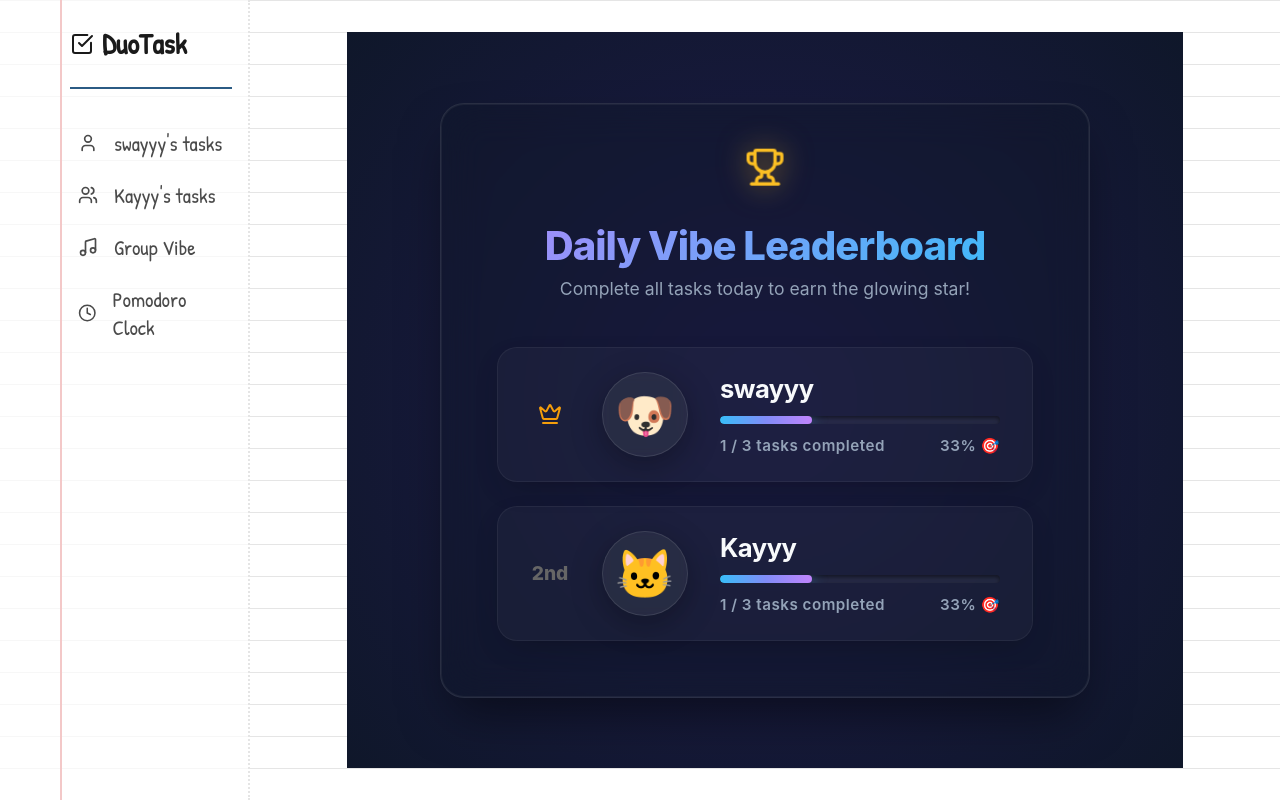
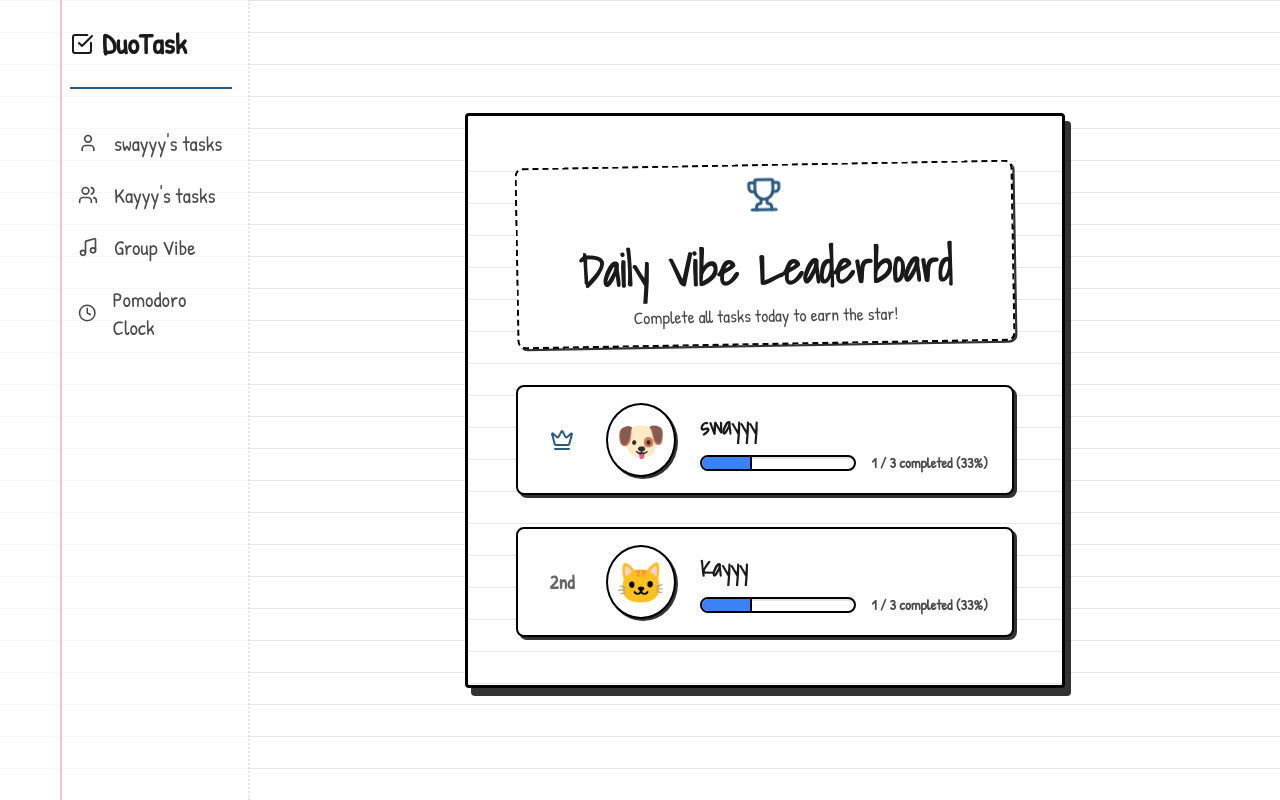
Before and after one commit to ramya-swetha-sri/Dudo-list, a React (Vite) app: page /leaderboard in a window 1280 px wide. Built offline with nearby package versions, Linux system fonts and the light colour scheme.

Commit message:
Revert Leaderboard to notebook theme and remove pixel animals

```diff
--- a/src/pages/Leaderboard.css
+++ b/src/pages/Leaderboard.css
@@ -1,3 +1,5 @@
+@import url('https://fonts.googleapis.com/css2?family=Shadows+Into+Light&display=swap');
+
 .leaderboard-wrapper {
   position: relative;
   display: flex;
@@ -7,87 +9,83 @@
   padding: 4rem 2rem;
   overflow: hidden;
   height: 100%;
-  background: radial-gradient(circle at center, #1e1b4b 0%, #0f172a 100%);
-  color: white;
-  font-family: 'Inter', sans-serif;
 }
 
-.leaderboard-panel.glass-panel {
-  background: rgba(15, 23, 42, 0.4);
-  backdrop-filter: blur(20px);
-  -webkit-backdrop-filter: blur(20px);
-  border: 1px solid rgba(255, 255, 255, 0.1);
-  border-radius: 24px;
-  box-shadow: 0 25px 50px -12px rgba(0, 0, 0, 0.5), inset 0 0 0 1px rgba(255, 255, 255, 0.05);
-  padding: 3.5rem;
+.leaderboard-paper {
+  background: white;
+  border-radius: 4px;
+  box-shadow: 6px 8px 0px rgba(0, 0, 0, 0.8);
+  border: 3px solid #000;
+  padding: 3rem;
   width: 100%;
-  max-width: 650px;
+  max-width: 600px;
   position: relative;
   z-index: 10;
+  /* Notebook lines effect */
+  background-image: repeating-linear-gradient(white, white 31px, #e5e7eb 31px, #e5e7eb 32px);
+  background-position: 0 1.5rem;
+  min-height: 400px;
 }
 
 .lb-header {
   text-align: center;
-  margin-bottom: 3rem;
+  margin-bottom: 2.5rem;
   position: relative;
+  background: white; /* cover lines for header */
+  padding: 1rem;
+  border: 2px dashed #000;
+  border-radius: 8px;
+  transform: rotate(-1deg);
+  box-shadow: 2px 2px 0px rgba(0, 0, 0, 0.8);
 }
 
-.lb-glow-text {
-  font-size: 2.5rem;
-  margin-bottom: 0.5rem;
-  background: linear-gradient(135deg, #a78bfa 0%, #38bdf8 100%);
-  -webkit-background-clip: text;
-  background-clip: text;
-  -webkit-text-fill-color: transparent;
-  font-weight: 800;
-  letter-spacing: -1px;
-  margin-top: 1rem;
+.handwriting-title {
+  font-family: 'Shadows Into Light', cursive;
+  font-size: 2.8rem;
+  color: var(--text-primary);
+  margin-top: 0.5rem;
+  margin-bottom: 0px;
 }
 
 .lb-header p {
-  color: #94a3b8;
+  color: var(--text-secondary);
   font-size: 1.1rem;
-  font-weight: 400;
+  font-family: inherit;
+  font-weight: 500;
 }
 
 .bounce-icon {
-  animation: float 4s infinite ease-in-out;
-  filter: drop-shadow(0 0 15px rgba(251, 191, 36, 0.6));
+  animation: bounce 2s infinite ease-in-out;
 }
 
-@keyframes float {
-  0%, 100% { transform: translateY(0) scale(1.05); }
-  50% { transform: translateY(-15px) scale(1); }
+@keyframes bounce {
+  0%, 100% { transform: translateY(0); }
+  50% { transform: translateY(-10px); }
 }
 
 .lb-candidates {
   display: flex;
   flex-direction: column;
-  gap: 1.5rem;
+  gap: 2rem;
+  margin-top: 1rem;
 }
 
 .lb-card {
   display: flex;
   align-items: center;
-  background: rgba(255, 255, 255, 0.03);
-  padding: 1.5rem 2rem;
-  border-radius: 20px;
-  border: 1px solid rgba(255, 255, 255, 0.05);
-  transition: all 0.4s cubic-bezier(0.4, 0, 0.2, 1);
-  box-shadow: 0 10px 30px -10px rgba(0, 0, 0, 0.3);
-}
-
-.lb-card:hover {
-  transform: translateY(-3px) scale(1.02);
-  background: rgba(255, 255, 255, 0.06);
-  border: 1px solid rgba(255, 255, 255, 0.1);
-  box-shadow: 0 20px 40px -15px rgba(0, 0, 0, 0.5);
+  background: #fff;
+  padding: 1rem 1.5rem;
+  border-radius: 8px;
+  border: 2px solid #000;
+  box-shadow: 3px 3px 0px rgba(0,0,0,0.8);
+  transition: all 0.3s ease;
 }
 
 .lb-card.winner-card {
-  background: linear-gradient(145deg, rgba(245, 158, 11, 0.1) 0%, rgba(245, 158, 11, 0.02) 100%);
-  border: 1px solid rgba(251, 191, 36, 0.4);
-  box-shadow: 0 0 30px rgba(245, 158, 11, 0.15), inset 0 0 20px rgba(245, 158, 11, 0.05);
+  background: #fffbeb;
+  border: 2px solid var(--accent-secondary);
+  box-shadow: 4px 4px 0px var(--accent-secondary);
+  transform: rotate(1deg);
 }
 
 .lb-rank {
@@ -95,19 +93,22 @@
   display: flex;
   justify-content: center;
   align-items: center;
-  font-family: 'Inter', sans-serif;
-  font-weight: 800;
+}
+
+.rank-text {
+  font-size: 1.2rem;
+  color: #666;
+  font-weight: bold;
 }
 
 .lb-avatar {
-  font-size: 3rem;
-  margin: 0 2rem;
-  background: rgba(255, 255, 255, 0.05);
-  padding: 0.75rem;
+  font-size: 2.5rem;
+  margin: 0 1.5rem;
+  background: white;
+  padding: 0.5rem;
   border-radius: 50%;
-  box-shadow: 0 8px 32px rgba(0,0,0,0.3);
-  border: 1px solid rgba(255, 255, 255, 0.1);
-  backdrop-filter: blur(5px);
+  box-shadow: 2px 2px 0px rgba(0,0,0,0.8);
+  border: 2px solid #000;
 }
 
 .lb-details {
@@ -115,55 +116,53 @@
 }
 
 .lb-name {
-  font-size: 1.6rem;
-  margin-bottom: 0.75rem;
-  color: #f8fafc;
+  font-size: 1.5rem;
+  margin-bottom: 0.5rem;
+  color: var(--text-primary);
   display: flex;
   align-items: center;
-  gap: 0.75rem;
+  gap: 0.5rem;
   font-weight: 700;
-  letter-spacing: -0.5px;
+  font-family: 'Shadows Into Light', cursive;
 }
 
 .spin-star {
-  animation: glow-spin 4s linear infinite;
-  filter: drop-shadow(0 0 10px rgba(245, 158, 11, 0.8));
+  animation: spin 3s linear infinite;
 }
 
-@keyframes glow-spin {
-  0% { transform: rotate(0deg) scale(1); filter: drop-shadow(0 0 10px rgba(245, 158, 11, 0.6)); }
-  50% { transform: rotate(180deg) scale(1.15); filter: drop-shadow(0 0 20px rgba(245, 158, 11, 1)); }
-  100% { transform: rotate(360deg) scale(1); filter: drop-shadow(0 0 10px rgba(245, 158, 11, 0.6)); }
+@keyframes spin {
+  100% { transform: rotate(360deg); }
+}
+
+.lb-progress-container {
+  display: flex;
+  align-items: center;
+  gap: 1rem;
 }
 
 .lb-progress-bar {
-  height: 8px;
-  background: rgba(255, 255, 255, 0.05);
-  border-radius: 10px;
+  flex: 1;
+  height: 16px;
+  background: white;
+  border: 2px solid #000;
+  border-radius: 8px;
   overflow: hidden;
-  margin-bottom: 0.75rem;
-  box-shadow: inset 0 2px 4px rgba(0, 0, 0, 0.5);
-  position: relative;
+  box-shadow: inset 2px 2px 0px rgba(0,0,0,0.1);
 }
 
 .lb-progress-fill {
   height: 100%;
-  background: linear-gradient(90deg, #38bdf8, #818cf8, #c084fc);
-  border-radius: 10px;
-  transition: width 1.2s cubic-bezier(0.34, 1.56, 0.64, 1);
-  box-shadow: 0 0 15px rgba(56, 189, 248, 0.5);
+  background: #3b82f6; /* default blue marker color */
+  border-right: 2px solid #000;
+  transition: width 1s cubic-bezier(0.4, 0, 0.2, 1);
 }
 
 .winner-card .lb-progress-fill {
-  background: linear-gradient(90deg, #fcd34d, #f59e0b, #fbbf24);
-  box-shadow: 0 0 20px rgba(245, 158, 11, 0.7);
+  background: var(--accent-secondary); /* red/orange accent marker */
 }
 
-.lb-stats {
-  display: flex;
-  justify-content: space-between;
-  font-size: 0.95rem;
-  color: #94a3b8;
+.lb-stats-text {
+  font-size: 0.9rem;
+  color: var(--text-secondary);
   font-weight: 600;
-  letter-spacing: 0.5px;
 }
--- a/src/pages/Leaderboard.jsx
+++ b/src/pages/Leaderboard.jsx
@@ -50,15 +50,15 @@ const Leaderboard = () => {
   return (
     <div className="leaderboard-wrapper">
       <motion.div
-        className="leaderboard-panel glass-panel"
-        initial={{ y: 20, opacity: 0, scale: 0.95 }}
-        animate={{ y: 0, opacity: 1, scale: 1 }}
-        transition={{ duration: 0.5, ease: "easeOut" }}
+        className="leaderboard-paper"
+        initial={{ y: 20, opacity: 0 }}
+        animate={{ y: 0, opacity: 1 }}
+        transition={{ duration: 0.5 }}
       >
         <div className="lb-header">
-          <Trophy size={40} color="#fbbf24" className="bounce-icon" />
-          <h1 className="lb-glow-text">Daily Vibe Leaderboard</h1>
-          <p>Complete all tasks today to earn the glowing star!</p>
+          <Trophy size={36} color="var(--accent-secondary)" className="bounce-icon" />
+          <h1 className="handwriting-title">Daily Vibe Leaderboard</h1>
+          <p>Complete all tasks today to earn the star!</p>
         </div>
 
         <div className="lb-candidates">
@@ -67,28 +67,27 @@ const Leaderboard = () => {
             return (
               <motion.div
                 key={c.name}
-                className={`lb-card ${c.hasStar ? 'winner-card' : ''} rank-${index + 1}`}
-                initial={{ opacity: 0, x: -20 }}
+                className={`lb-card ${c.hasStar ? 'winner-card' : ''}`}
+                initial={{ opacity: 0, x: -10 }}
                 animate={{ opacity: 1, x: 0 }}
-                transition={{ delay: index * 0.2 }}
+                transition={{ delay: index * 0.1 }}
               >
                 <div className="lb-rank">
-                  {index === 0 && <Crown size={24} color="#f59e0b" />}
-                  {index === 1 && <span style={{fontSize: '1.2rem', color: '#666'}}>2nd</span>}
+                  {index === 0 && <Crown size={24} color="var(--accent-secondary)" />}
+                  {index === 1 && <span className="rank-text">2nd</span>}
                 </div>
 
                 <div className="lb-avatar">{c.avatar}</div>
 
                 <div className="lb-details">
                   <h3 className="lb-name">
-                    {c.name} {c.hasStar && <Star className="spin-star" size={20} fill="#f59e0b" color="#f59e0b" />}
+                    {c.name} {c.hasStar && <Star className="spin-star" size={20} fill="var(--accent-secondary)" color="var(--accent-secondary)" />}
                   </h3>
-                  <div className="lb-progress-bar">
-                    <div className="lb-progress-fill" style={{ width: `${pct}%` }}></div>
-                  </div>
-                  <div className="lb-stats">
-                    <span>{c.completed} / {c.total} tasks completed</span>
-                    <span>{pct}% 🎯</span>
+                  <div className="lb-progress-container">
+                    <div className="lb-progress-bar">
+                      <div className="lb-progress-fill" style={{ width: `${pct}%` }}></div>
+                    </div>
+                    <span className="lb-stats-text">{c.completed} / {c.total} completed ({pct}%)</span>
                   </div>
                 </div>
               </motion.div>
```
